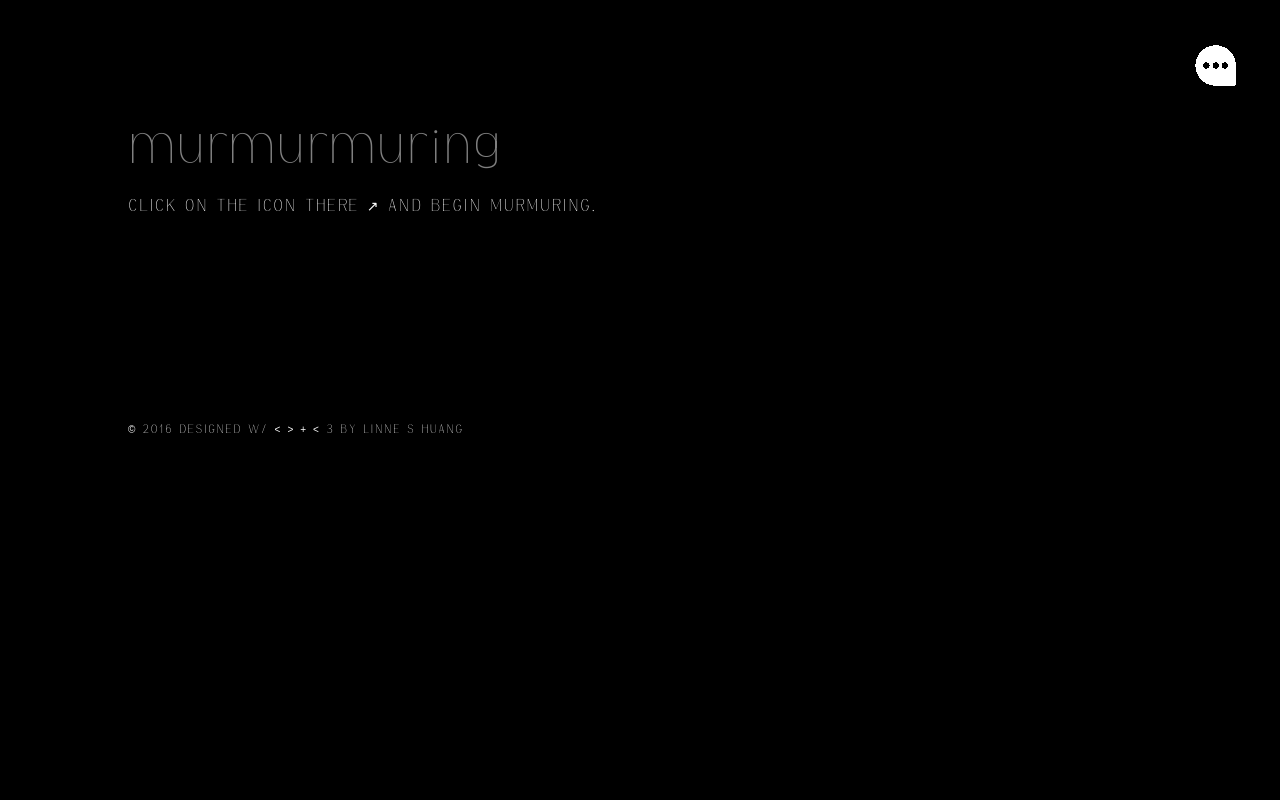
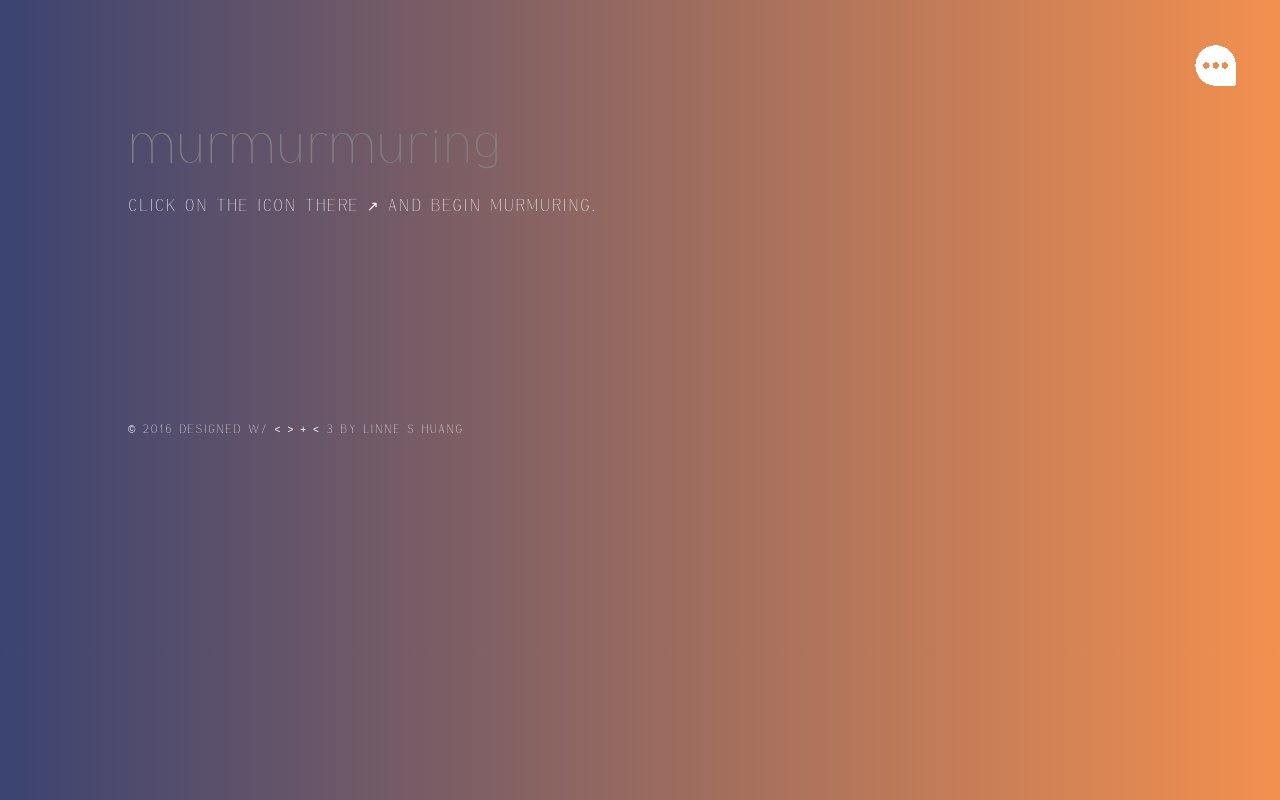
Before and after one commit to linnnh/murmurmuring, a plain HTML site: page index.html in a window 1280 px wide. Drawn offline with Linux system fonts and the light colour scheme.

Commit message:
try gradient

```diff
--- a/index.html
+++ b/index.html
@@ -16,7 +16,11 @@
 
   body {
     margin: 10%;
-    background: #000;
+      background: black; /* For browsers that do not support gradients */
+  background: -webkit-linear-gradient(left, #3B4371, #F3904F); /* For Safari 5.1 to 6.0 */
+  background: -o-linear-gradient(right,  #3B4371, #F3904F); /* For Opera 11.1 to 12.0 */
+  background: -moz-linear-gradient(right,  #3B4371, #F3904F); /* For Firefox 3.6 to 15 */
+  background: linear-gradient(to right,  #3B4371, #F3904F); /* Standard syntax */
   }
 
   a:link {
```
